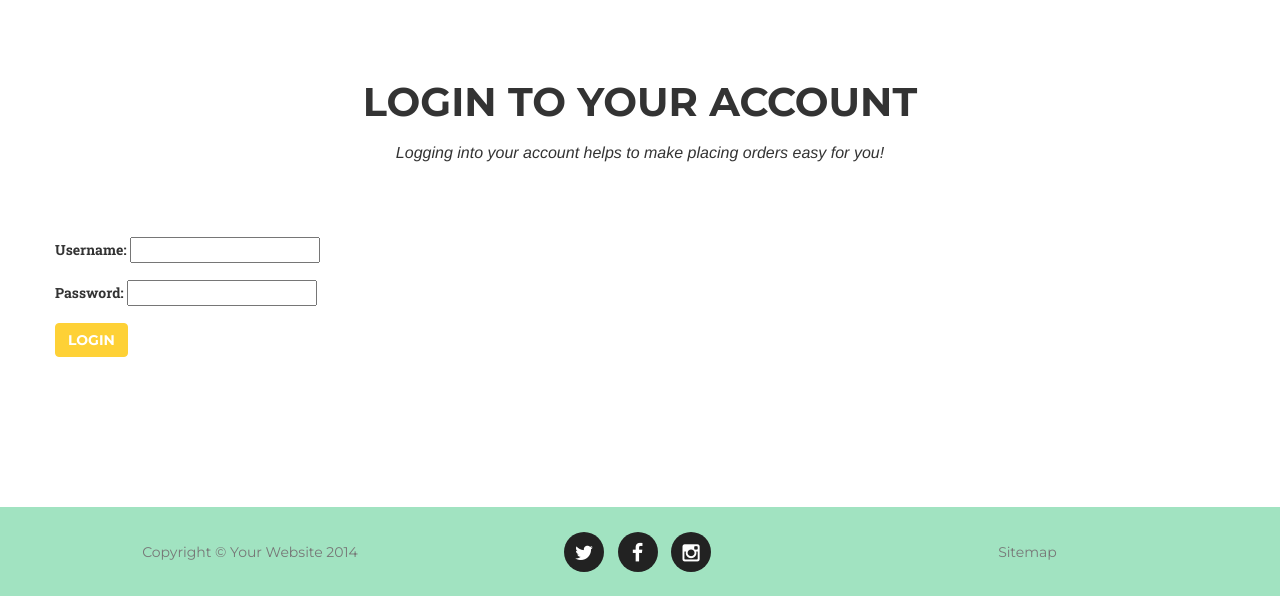
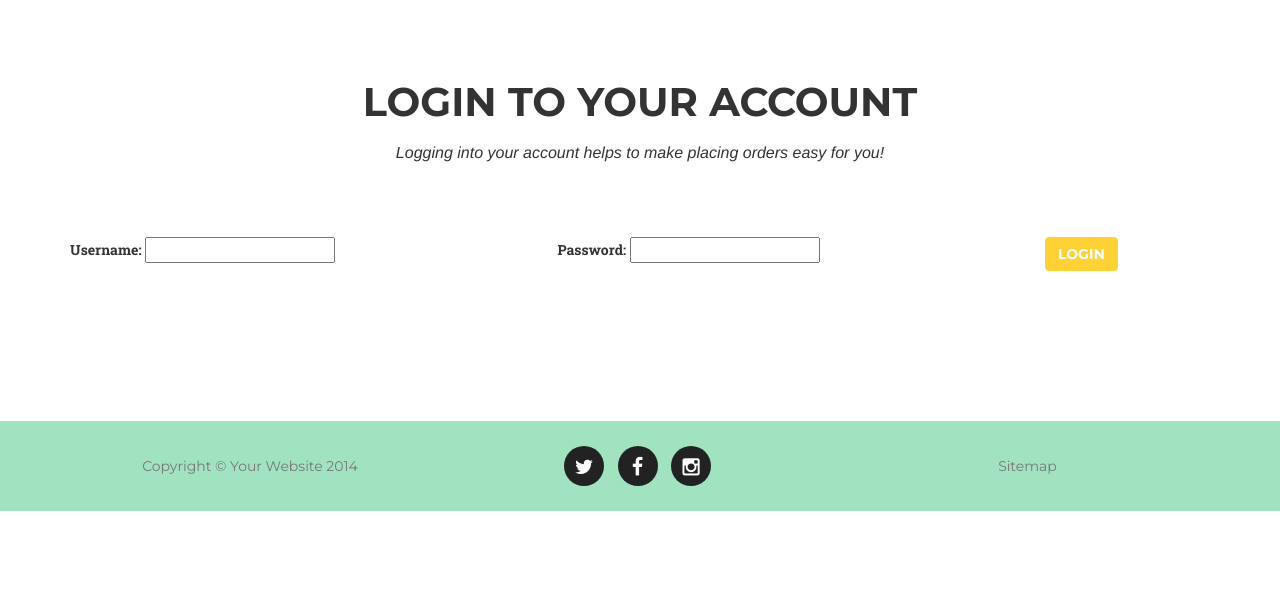
Before and after one commit to sampanganiban/mrs-molly-baking, a PHP site: page /index.php?page=login in a window 1280 px wide. Shown: the part 70-666 px from the top of the page. Run offline with PHP 8.4, Linux system fonts and the light colour scheme; data comes from the database, SQL or seed files in the repository; some libraries are stand-ins or nearby versions; some web fonts are replaced.

Commit message:
restyled the login page

```diff
--- a/www/templates/login.php
+++ b/www/templates/login.php
@@ -5,23 +5,25 @@
                 <h2 class="section-heading text-center">Login to your Account</h2>
                 <h3 class="section-subheading text muted text-center">Logging into your account helps to make placing orders easy for you!</h3>
             </div>
-            <div class="row">
+            <div class="row" class="col-md-12">
                 <form novalidate method="post" action="index.php?page=login">
 
-                <div class="form-group">
+                <div class="col-md-5">
                     <label for="username">Username:</label>
                     <input type="text" name="username" id="username" value="<?php echo $this->username; ?>">
                     <?php $this->bootstrapAlert($this->usernameError, 'danger') ?>
                 </div>
 
-                <div class="form-group">
+                <div class="col-md-5">
                     <label for="password">Password:</label>
                     <input type="password" name="password" id="password">
                     <?php $this->bootstrapAlert($this->passwordError, 'danger') ?>
                 </div>
 
+                <div class="col-md-2">
                     <button type="submit" class="btn btn-primary" name="login">Login</button>
                     <?php $this->bootstrapAlert($this->loginError, 'danger') ?>
+                </div>
 
                 </form>
             </div>
```
